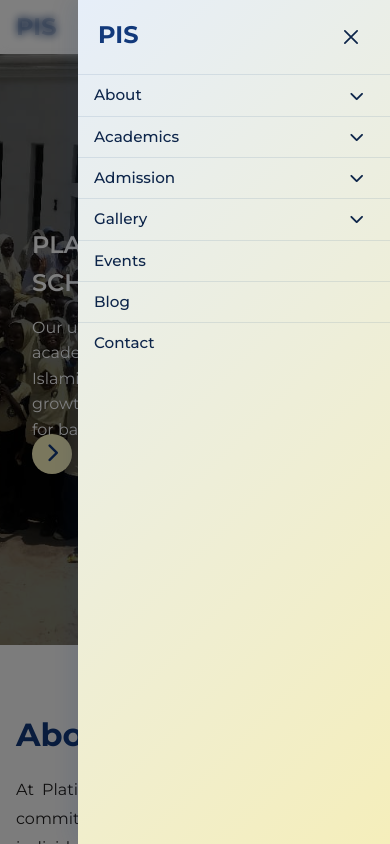
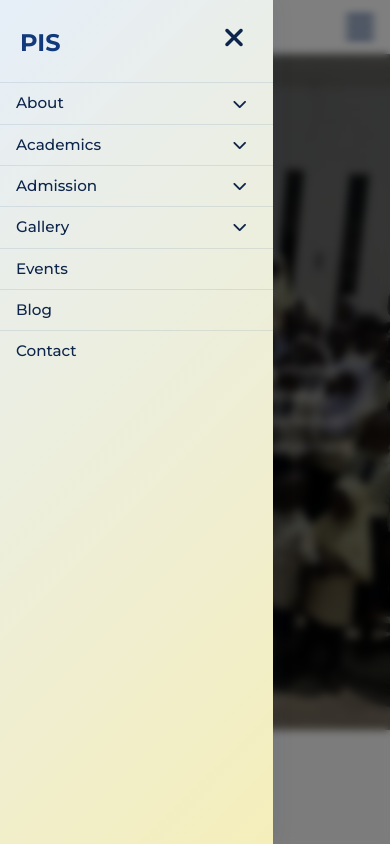
Before and after one commit to Ahmaakor/Platinum-Islamic-School, a React (Create React App) app: page / in a window 390 px wide. Both pictures are taken after a click on the link "Toggle navigation". Shown: the top 844 px of the page. Built offline with nearby package versions, Linux system fonts and the light colour scheme.

Commit message:
mobile nav

```diff
--- a/src/App.js
+++ b/src/App.js
@@ -4,6 +4,7 @@ import AOS from 'aos';
 import { useEffect } from 'react';
 import { BrowserRouter as Router, Routes, Route } from 'react-router-dom';
 import Home from './pages/Home';
+import Header from './components/Header/Header';
 
 function App() {
   useEffect(() => {
@@ -12,6 +13,7 @@ function App() {
 
   return (
     <Router>
+      {/* <Header /> */}
       <Routes>
         <Route path='/' element={<Home />} />
       </Routes>
--- a/src/components/Header/Header.js
+++ b/src/components/Header/Header.js
@@ -15,10 +15,12 @@ function Header() {
     };
 
     return (
+        <>
+            {isMobileNavOpen && <MobileNav close={closeMobileNav} />}
             <header className={styles.header} id="main-header">
                 <div className="container">
                     <div className={styles.navbar}>
-                    <Link className={styles.logo}>PIS</Link>
+                        <Link to='/' className={styles.logo}>PIS</Link>
 
                         <nav className={styles.nav} aria-label="Main navigation">
                             <ul>
@@ -89,10 +91,10 @@ function Header() {
                             </span>
                         </a>
 
-                    {isMobileNavOpen && <MobileNav close={closeMobileNav}/>}
                     </div>
                 </div>
             </header>
+        </>
     );
 }
 
--- a/src/components/Header/Header.module.css
+++ b/src/components/Header/Header.module.css
@@ -108,8 +108,8 @@
 
 .dropdown li a:hover,
 .dropdown li a:focus {
-    color: white;
-    background-color: var(--pis-blue);
+    /* color: white; */
+    background-color: var(--pis-yellow);
     outline: none;
 }
 
--- a/src/components/Hero/Hero.module.css
+++ b/src/components/Hero/Hero.module.css
@@ -106,9 +106,6 @@
 }
 
 @media (max-width: 992px) {
-  .hero {
-    height: 80vh;
-  }
 
   .cont {
     width: 100%;
@@ -125,7 +122,7 @@
 
 @media (max-width: 600px) {
   .hero {
-    height: 70vh;
+    height: 80vh;
   }
 
   .container {
--- a/src/components/MobileNav/MobileNav.js
+++ b/src/components/MobileNav/MobileNav.js
@@ -1,111 +1,21 @@
-// import { Link } from 'react-router-dom';
-// import styles from './MobileNav.module.css';
-
-// function MobileNav( props) {
-
-//     return (
-//         <>
-//             <div className={styles.mobileNav}>
-//                 <div className={styles.navbar_closer} onClick={props.close}>
-//                     <ion-icon name="close-outline"></ion-icon>
-//                 </div>
-
-//                 <div className={styles.blur_closer} onClick={props.close}></div>
-
-//                 <nav className={styles.nav} aria-label="Mobile navigation">
-//                     <div className={styles.logo}>
-//                         <Link to="/">PIS</Link>
-//                     </div>
-//                         <ul>
-
-//                             <li className={styles.dropdownParent}>
-//                                 <Link to="#" aria-haspopup="true">
-//                                     About <i className="fa-solid fa-chevron-down" aria-hidden="true"></i>
-//                                 </Link>
-//                                 <ul className={styles.dropdown}>
-//                                     <li><Link to="/overview">Overview</Link></li>
-//                                     <li><Link to="/mission">Mission & Vision</Link></li>
-//                                     <li><Link to="/team">Management Team</Link></li>
-//                                     <li><Link to="/branches">Our Branches</Link></li>
-//                                     <li><Link to="/values">Core Values</Link></li>
-//                                 </ul>
-//                             </li>
-
-//                             <li className={styles.dropdownParent}>
-//                                 <Link to="#" aria-haspopup="true">
-//                                     Academics <i className="fa-solid fa-chevron-down" aria-hidden="true"></i>
-//                                 </Link>
-//                                 <ul className={styles.dropdown}>
-//                                     <li><Link to="/curriculum">Curriculum</Link></li>
-//                                     <li><Link to="/preschool">Pre-School</Link></li>
-//                                     <li><Link to="/primary">Primary School</Link></li>
-//                                     <li><Link to="/secondary">Secondary School</Link></li>
-//                                 </ul>
-//                             </li>
-
-//                             <li className={styles.dropdownParent}>
-//                                 <Link to="#" aria-haspopup="true">
-//                                     Admission <i className="fa-solid fa-chevron-down" aria-hidden="true"></i>
-//                                 </Link>
-//                                 <ul className={styles.dropdown}>
-//                                     <li><Link to="/steps&requirements">Steps & Requirements</Link></li>
-//                                     <li><Link to="/fees">Fee Structure</Link></li>
-//                                     <li><Link to="/faqs">FAQs</Link></li>
-//                                     <li><Link to="/admission">Application</Link></li>
-//                                 </ul>
-//                             </li>
-
-//                             <li className={styles.dropdownParent}>
-//                                 <Link to="#" aria-haspopup="true">
-//                                     Gallery <i className="fa-solid fa-chevron-down" aria-hidden="true"></i>
-//                                 </Link>
-//                                 <ul className={styles.dropdown}>
-//                                     <li><Link to="/image-gallery">Image</Link></li>
-//                                     <li><Link to="/video-gallery">Video</Link></li>
-//                                 </ul>
-//                             </li>
-
-//                             <li><Link to="/events">Events</Link></li>
-//                             <li><Link to="/blog">Blog</Link></li>
-//                             <li><Link to="/contact">Contact</Link></li>
-
-//                         </ul>
-//                     </nav>
-//             </div>
-//         </>
-//     );
-// }
-
-// export default MobileNav;
-
-
 import { Link } from 'react-router-dom';
 import styles from './MobileNav.module.css';
-import { useState } from 'react';
+import { useState, useEffect } from 'react';
 
 function MobileNav({ close }) {
     const [activeDropdown, setActiveDropdown] = useState(null);
+    const [mobileNavActive, setMobileNavActive] = useState(false);
+
+    useEffect(() => {
+        const timer = setTimeout(() => setMobileNavActive(true), 300);
+        return () => clearTimeout(timer);
+    }, []);
 
     const toggleDropdown = (index) => {
         setActiveDropdown(activeDropdown === index ? null : index);
     };
 
-    return (
-        <div className={styles.mobileNavContainer}>
-            <div className={styles.overlay} onClick={close}></div>
-
-            <div className={styles.mobileNav}>
-                <button className={styles.navbarCloser} onClick={close} aria-label="Close navigation">
-                    <ion-icon name="close-outline"></ion-icon>
-                </button>
-
-                <nav className={styles.nav} aria-label="Mobile navigation">
-                    <div className={styles.logo}>
-                        <Link to="/" onClick={close}>PIS</Link>
-                    </div>
-
-                    <ul className={styles.mainMenu}>
-                        {[
+    const menu = [
         {
             title: "About",
             items: [
@@ -141,7 +51,31 @@ function MobileNav({ close }) {
                 { to: "/video-gallery", text: "Video" }
             ]
         }
-                        ].map((section, index) => (
+    ];
+
+    function closeMobileNav() {
+        setMobileNavActive(false);
+        setTimeout(() => {
+            close();
+        }, 300); // match your animation duration
+    }
+
+    return (
+        <div className={styles.mobileNavContainer}>
+            <div className={styles.overlay} onClick={closeMobileNav}></div>
+
+            <div className={`${styles.mobileNav} ${mobileNavActive ? styles.active : ''}`}>
+                <button className={styles.navbarCloser} onClick={closeMobileNav} aria-label="Close navigation">
+                    <i className="fa-solid fa-xmark"></i>
+                </button>
+
+                <nav className={styles.nav} aria-label="Mobile navigation">
+                    <div className={styles.logo}>
+                        <Link to="/" onClick={closeMobileNav}>PIS</Link>
+                    </div>
+
+                    <ul className={styles.mainMenu}>
+                        {menu.map((section, index) => (
                             <li key={index} className={`${styles.menuItem} ${activeDropdown === index ? styles.active : ''}`}>
                                 <div className={styles.menuItemContent}>
                                     <Link
@@ -165,7 +99,7 @@ function MobileNav({ close }) {
                                 <ul className={styles.dropdown}>
                                     {section.items.map((item, itemIndex) => (
                                         <li key={itemIndex}>
-                                            <Link to={item.to} onClick={close}>{item.text}</Link>
+                                            <Link to={item.to} onClick={closeMobileNav}>{item.text}</Link>
                                         </li>
                                     ))}
                                 </ul>
@@ -173,13 +107,13 @@ function MobileNav({ close }) {
                         ))}
 
                         <li className={styles.menuItem}>
-                            <Link to="/events" onClick={close} className={styles.menuLink}>Events</Link>
+                            <Link to="/events" onClick={closeMobileNav} className={styles.menuLink}>Events</Link>
                         </li>
                         <li className={styles.menuItem}>
-                            <Link to="/blog" onClick={close} className={styles.menuLink}>Blog</Link>
+                            <Link to="/blog" onClick={closeMobileNav} className={styles.menuLink}>Blog</Link>
                         </li>
                         <li className={styles.menuItem}>
-                            <Link to="/contact" onClick={close} className={styles.menuLink}>Contact</Link>
+                            <Link to="/contact" onClick={closeMobileNav} className={styles.menuLink}>Contact</Link>
                         </li>
                     </ul>
                 </nav>
--- a/src/components/MobileNav/MobileNav.module.css
+++ b/src/components/MobileNav/MobileNav.module.css
@@ -1,125 +1,14 @@
-/* .mobileNav {
-    position: fixed;
-    top: 0;
-    right: 0;
-    width: 90vw;
-    max-width: 340px;
-    height: 100vh;
-    background: linear-gradient(135deg, var(--pis-blue-light, #e6eef9) 0%, var(--pis-cream, #f5eebb) 100%);
-    box-shadow: -4px 0 24px rgba(18, 57, 123, 0.12);
-    padding: 90px 24px 24px;
-    transition: right 0.3s cubic-bezier(.4,2,.6,1);
-    z-index: 1000;
-    overflow-y: auto;
-    border-top-left-radius: 24px;
-    border-bottom-left-radius: 24px;
-}
-
-.blur_closer {
-    height: 100vh;
-    width: 100vw;
-    position: fixed;
-    z-index: 999;
-    top: 0;
-    left: 0;
-    background-color: rgba(18, 57, 123, 0.18);
-    backdrop-filter: blur(4px);
-}
-
-.mobileNav ul {
-    list-style: none;
-    padding: 0;
-    margin: 0;
-}
-
-.mobileNav li {
-    margin-bottom: 18px;
-}
-
-.mobileNav a {
-    display: flex;
-    align-items: center;
-    gap: 10px;
-    padding: 12px 18px;
-    color: var(--pis-blue-dark, #0d254a);
-    background: rgba(255,255,255,0.7);
-    text-decoration: none;
-    border-radius: 12px;
-    font-weight: 500;
-    font-size: 1.08rem;
-    box-shadow: 0 2px 8px rgba(18, 57, 123, 0.04);
-    transition: background 0.2s, color 0.2s, box-shadow 0.2s;
-}
-
-.mobileNav a:hover,
-.mobileNav a:focus {
-    background: var(--pis-blue, #12397b);
-    color: #fff;
-    box-shadow: 0 4px 16px rgba(18, 57, 123, 0.10);
-    outline: none;
-}
-
-.dropdownButton {
-    display: flex;
-    align-items: center;
-    justify-content: space-between;
-    width: 100%;
-    padding: 12px 18px;
-    background: none;
-    border: none;
-    color: var(--pis-blue-dark, #0d254a);
-    font-size: 1.08rem;
-    font-weight: 500;
-    border-radius: 12px;
-    cursor: pointer;
-    transition: background 0.2s, color 0.2s;
-}
-
-.dropdownButton:hover,
-.dropdownButton:focus {
-    background: var(--pis-blue, #12397b);
-    color: #fff;
-    outline: none;
-}
-
-.dropdown {
-    max-height: 0;
-    overflow: hidden;
-    transition: max-height 0.3s cubic-bezier(.4,2,.6,1);
-    padding-left: 10px;
-}
-
-.dropdownParent.active .dropdown {
-    max-height: 500px;
-}
-
-@media (max-width: 500px) {
-    .mobileNav {
-        max-width: 100vw;
-        padding: 70px 10px 16px;
-        border-top-left-radius: 16px;
-        border-bottom-left-radius: 16px;
-    }
-    .mobileNav a,
-    .dropdownButton {
-        font-size: 1rem;
-        padding: 10px 12px;
-    }
-}
- */
-
-
  .mobileNavContainer {
     position: fixed;
     top: 0;
     left: 0;
-    width: 100%;
-    height: 100%;
+    width: 100vw;
+    height: 100vh;
     z-index: 1000;
 }
 
 .overlay {
-    position: absolute;
+    position: fixed;
     top: 0;
     left: 0;
     width: 100vw;
@@ -134,23 +23,27 @@
 .mobileNav {
     position: fixed;
     top: 0;
-    right: 0;
-    width: 80vw;
+    left: 0;
+    width: 70vw;
     max-width: 340px;
     height: 100vh;
     background: linear-gradient(135deg, var(--pis-blue-light) 0%, var(--pis-cream) 100%);
     box-shadow: -4px 0 24px rgba(18, 57, 123, 0.12);
-    padding: 1rem 0;
+    padding: 1.5rem 0;
     z-index: 1001;
     overflow-y: auto;
+    transform: translateX(-100%);
+    transition: 0.5s ease-in-out;
+}
+
+.mobileNav.active{
     transform: translateX(0);
-    transition: transform 0.3s cubic-bezier(.4,2,.6,1);
 }
 
 .navbarCloser {
     position: absolute;
-    top: 1.2rem;
-    right: 1.2rem;
+    top: 1.5rem;
+    right: 1rem;
     height: 3rem;
     width: 3rem;
     background: none;
```
Lines whose indentation alone changed are shown as unchanged.
